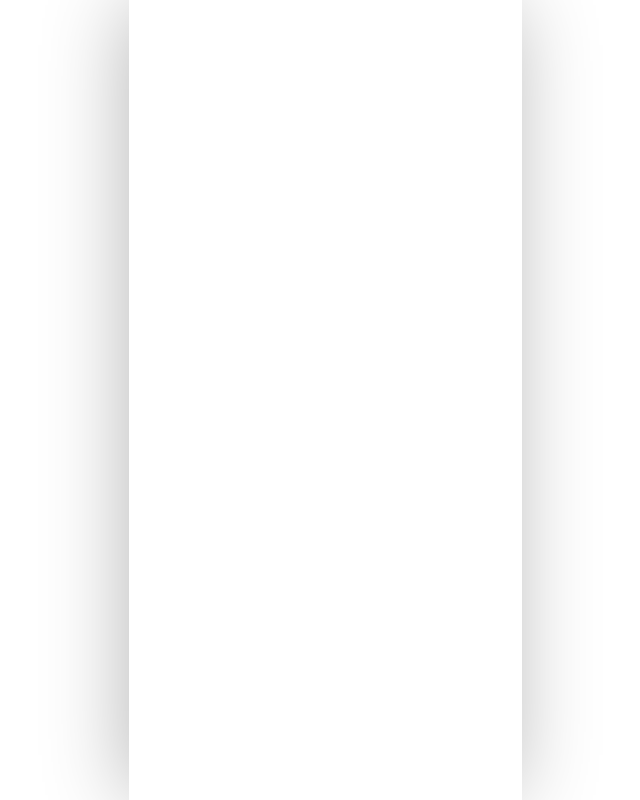
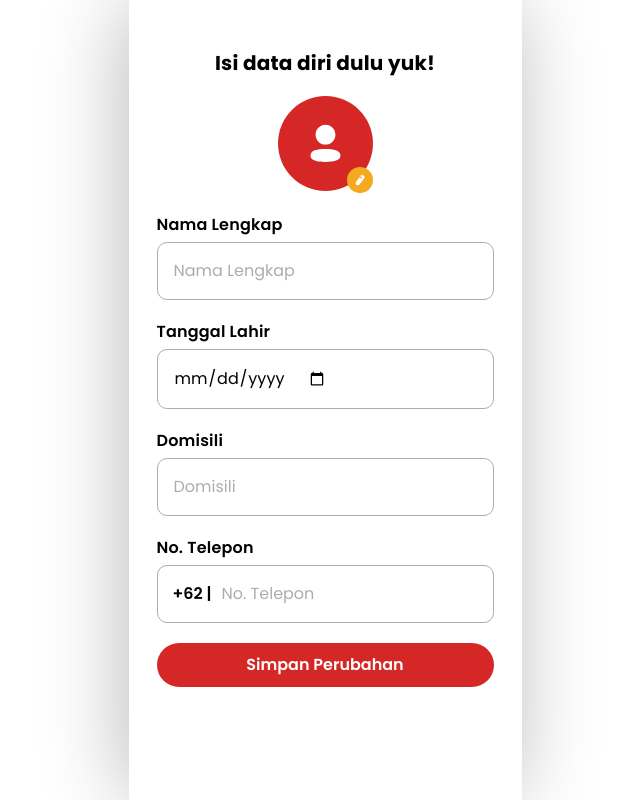
Before and after one commit to JadiKerja/jadikerja-fe, a Vue app: page /lengkapi-profile in a window 1280 px wide. Before the commit this address had no page. Shown: the whole page, without its empty margins (315-955 px from the left). Built offline with nearby package versions, Linux system fonts and the light colour scheme.

Commit message:
feat: Integ OAuth

```diff
--- a/src/components/elements/InputAuth.vue
+++ b/src/components/elements/InputAuth.vue
@@ -8,7 +8,7 @@ const props = defineProps<{
   label: string
   placeholder: string
   type?: string
-  field: keyof ReturnType<typeof useInputStore>
+  field?: keyof ReturnType<typeof useInputStore>
   LeftIcon?: any
   rightIcon?: boolean
 }>()
--- a/src/components/elements/button/GoogleButton.vue
+++ b/src/components/elements/button/GoogleButton.vue
@@ -6,11 +6,13 @@ import GoogleIcon from '@/assets/images/GoogleIcon.vue'
 import { GoogleAuthProvider, signInWithPopup } from 'firebase/auth'
 import axios from 'axios'
 import Cookies from 'js-cookie'
-import { useAuthStore } from '../../../stores/userStores'
+import { useAuthStore } from '@/stores/userStores'
 
 const isLoading = ref(false)
 const errorMessage = ref('')
 const authStore = useAuthStore()
+const router = useRouter()
+const emit = defineEmits(['loginSuccess'])
 
 async function handleGoogleLogin() {
   try {
@@ -27,6 +29,14 @@ async function handleGoogleLogin() {
     )
 
     if (response.data.code === 200 && response.data.data.goToOnBoarding) {
+      const accessToken = response.data.data.accessToken
+      Cookies.set('accessToken', accessToken)
+      router.push('/lengkapi-profile')
+    } else if (response.data.code === 200) {
+      const accessToken = response.data.data.accessToken
+      Cookies.set('accessToken', accessToken)
+      authStore.setUser(response.data.data.user)
+      emit('loginSuccess')
     }
   } catch (error) {
     console.error('Google OAuth login failed:', error)
--- /dev/null
+++ b/src/modules/AuthModule/lengkapi-profile/LengkapiProfile.vue
@@ -0,0 +1,125 @@
+<script setup lang="ts">
+import { useProfileStore } from '@/stores/profileStores'
+import { useInputStore } from '@/stores/authStores'
+import { useAuthStore } from '@/stores/userStores'
+import { computed, ref } from 'vue'
+import axios from 'axios'
+import Cookies from 'js-cookie'
+import InputImage from '@/components/elements/InputImage.vue'
+import InputAuth from '@/components/elements/InputAuth.vue'
+import { uploadFile } from '@/services/postFile'
+
+const profileStore = useProfileStore()
+const authStore = useInputStore()
+const authPiniaStore = useAuthStore()
+const selectedImage = computed(() => profileStore.selectedImage)
+const imageUploadError = ref<string | null>(null)
+const formError = ref<string | null>(null)
+
+function handleFileChange(event: Event) {
+  const target = event.target as HTMLInputElement
+  const file = target.files?.[0]
+  if (file) {
+    profileStore.setSelectedImage(file)
+    imageUploadError.value = null
+  }
+}
+
+async function handleSubmit() {
+  formError.value = null
+  imageUploadError.value = null
+
+  if (
+    !authStore.fullName ||
+    !authStore.birthDate ||
+    !authStore.location ||
+    !authStore.phoneNumber ||
+    !profileStore.selectedImage
+  ) {
+    formError.value = 'Please fill in all fields.'
+    return
+  }
+
+  try {
+    let imageUrl = null
+
+    if (profileStore.selectedImage instanceof File) {
+      imageUrl = await uploadFile({
+        file: profileStore.selectedImage,
+        folder: 'profile_pictures',
+      })
+    }
+
+    if (!imageUrl) {
+      imageUploadError.value = 'Failed to upload image. Please try again.'
+      return
+    }
+
+    const formData = {
+      fullName: authStore.fullName,
+      birthDate: authStore.birthDate,
+      domicile: authStore.location,
+      phone: authStore.phoneNumber,
+      profileUrl: imageUrl,
+    }
+
+    const token = Cookies.get('accessToken')
+    if (!token) {
+      formError.value = 'Authentication error. Please log in again.'
+      return
+    }
+
+    const response = await axios.put(
+      `${import.meta.env.VITE_API_URL}/auth/user`,
+      formData,
+      {
+        headers: {
+          Authorization: `Bearer ${token}`,
+        },
+      }
+    )
+    const { user } = response.data.data
+
+    authPiniaStore.setUser(user)
+
+  } catch (error) {
+    console.error('Error submitting profile:', error)
+    imageUploadError.value = 'An error occurred during submission. Please try again.'
+  }
+}
+</script>
+
+<template>
+  <div class="flex flex-col w-full min-h-screen items-center py-12 px-7 gap-4">
+    <p class="text-black text-[1.25rem] font-bold tracking-[.0125rem]">
+      Isi data diri dulu yuk!
+    </p>
+    <form
+      method="POST"
+      enctype="multipart/form-data"
+      class="flex flex-col items-center gap-5 w-full"
+      @submit.prevent="handleSubmit"
+    >
+      <InputImage :selectedImage="selectedImage" @change="handleFileChange" />
+
+      <InputAuth label="Nama Lengkap" placeholder="Nama Lengkap" field="fullName" />
+      <InputAuth label="Tanggal Lahir" placeholder="DD/MM/YYYY" field="birthDate" type="date" />
+      <InputAuth label="Domisili" placeholder="Domisili" field="location" />
+      <InputAuth label="No. Telepon" placeholder="No. Telepon" field="phoneNumber" />
+
+      <p v-if="imageUploadError" class="text-red-500 text-sm">
+        {{ imageUploadError }}
+      </p>
+      <p v-if="formError" class="text-red-500 text-sm">
+        {{ formError }}
+      </p>
+
+      <button
+        type="submit"
+        class="w-full flex p-[0.6275rem] justify-center items-center rounded-[1.5rem] bg-[#D62727] min-w-[9.9375rem] text-white font-semibold"
+      >
+        Simpan Perubahan
+      </button>
+    </form>
+  </div>
+</template>
--- a/src/modules/AuthModule/login/SignIn.vue
+++ b/src/modules/AuthModule/login/SignIn.vue
@@ -50,6 +50,10 @@ onMounted(() => {
     return true
   })
 })
+
+function handleGoogleLoginSuccess() {
+  emit('loginSuccess')
+}
 </script>
 
 <template>
@@ -83,16 +87,16 @@ onMounted(() => {
     <div class="flex flex-col gap-3 w-full justify-center items-center">
       <p class="text-sm font-semibold text-black">
         Belum Punya Akun?
-        <RouterLink to="/register" @click="clearFields" class="text-[#D62727]"
-          >Daftar</RouterLink
-        >
+        <RouterLink to="/register" @click="clearFields" class="text-[#D62727]">
+          Daftar
+        </RouterLink>
       </p>
       <div class="flex flex-row items-center gap-3 w-full">
         <div class="w-full h-[0.0625rem] bg-[#B9BCC4]"></div>
         <p class="text-sm font-semibold">Atau</p>
         <div class="w-full h-[0.0625rem] bg-[#B9BCC4]"></div>
       </div>
-      <GoogleButton class="mt-1" />
+      <GoogleButton class="mt-1" @loginSuccess="handleGoogleLoginSuccess" />
     </div>
   </div>
 </template>
--- a/src/router/index.ts
+++ b/src/router/index.ts
@@ -2,6 +2,7 @@ import { createRouter, createWebHistory } from 'vue-router'
 import HomeView from '../views/HomeView.vue'
 import RegisterView from '../views/RegisterView.vue'
 import LoginView from '@/views/LoginView.vue'
+import EditProfile from '@/views/EditProfile.vue'
 
 const router = createRouter({
   history: createWebHistory(import.meta.env.BASE_URL),
@@ -21,6 +22,11 @@ const router = createRouter({
       name: 'login',
       component: LoginView,
     },
+    {
+      path: '/lengkapi-profile',
+      name: 'lengkapi profile',
+      component: EditProfile
+    }
   ],
 })
 
--- /dev/null
+++ b/src/views/EditProfile.vue
@@ -0,0 +1,10 @@
+<script setup lang="ts">
+import LengkapiProfile from '@/modules/AuthModule/lengkapi-profile/LengkapiProfile.vue';
+
+</script>
+
+<template>
+  <div>
+    <LengkapiProfile />
+  </div>
+</template>
```
